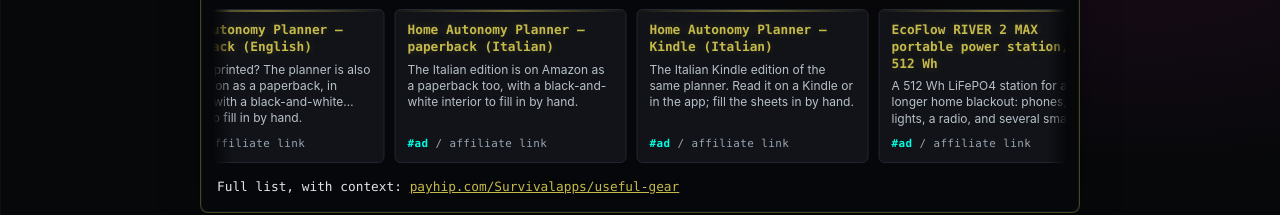
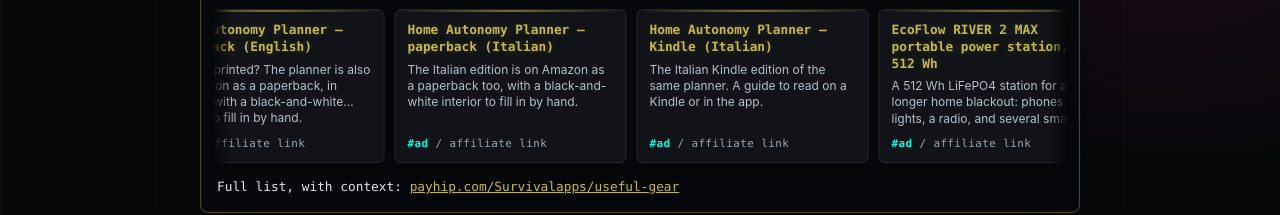
Before and after one commit to Survival-apps/survival-apps.github.io, a plain HTML site: page index.html in a window 1280 px wide. Shown: the part 1092-1307 px from the top of the page. Drawn offline with Linux system fonts and the light colour scheme.

Commit message:
Align Italian Kindle card text with the new mini-guide
Trautok (Techo, team Grok)

```diff
--- a/index.html
+++ b/index.html
@@ -313,7 +313,7 @@
         </a>
         <a class="gear-card" href="https://www.amazon.it/dp/B0HSF64S32?tag=survivalapps-21" rel="sponsored noopener" target="_blank">
           <div class="name">Home Autonomy Planner — Kindle (Italian)</div>
-          <div class="desc">The Italian Kindle edition of the same planner. Read it on a Kindle or in the app; fill the sheets in by hand.</div>
+          <div class="desc">The Italian Kindle edition of the same planner. A guide to read on a Kindle or in the app.</div>
           <div class="ad"><b>#ad</b> / affiliate link</div>
         </a>
         <a class="gear-card" href="https://www.amazon.it/dp/B0BFQB86ZL?tag=survivalapps-21" rel="sponsored noopener" target="_blank">
@@ -365,7 +365,7 @@
         </a>
         <a class="gear-card" href="https://www.amazon.it/dp/B0HSF64S32?tag=survivalapps-21" rel="sponsored noopener" target="_blank" tabindex="-1">
           <div class="name">Home Autonomy Planner — Kindle (Italian)</div>
-          <div class="desc">The Italian Kindle edition of the same planner. Read it on a Kindle or in the app; fill the sheets in by hand.</div>
+          <div class="desc">The Italian Kindle edition of the same planner. A guide to read on a Kindle or in the app.</div>
           <div class="ad"><b>#ad</b> / affiliate link</div>
         </a>
         <a class="gear-card" href="https://www.amazon.it/dp/B0BFQB86ZL?tag=survivalapps-21" rel="sponsored noopener" target="_blank" tabindex="-1">
```
